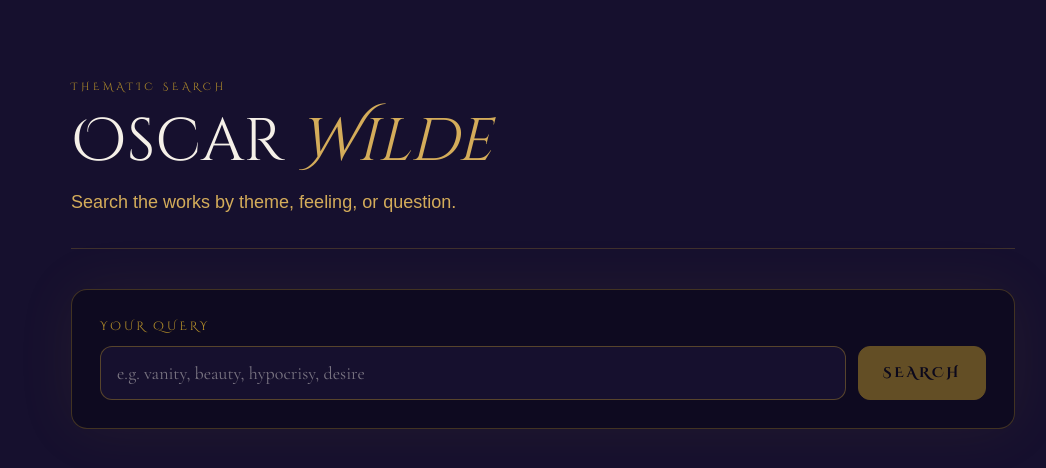
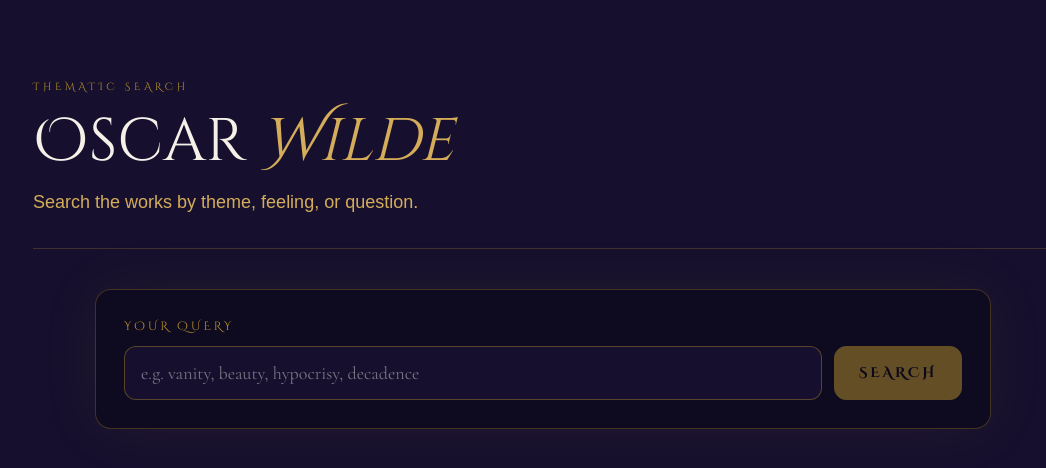
Before and after one commit to basilleaf/ask-oscar, a Next.js app: page / in a window 1280 px wide. Shown: the top 468 px of the page, without its empty margins (97-1143 px from the left). Built offline with nearby package versions, Linux system fonts and the light colour scheme; a web font is replaced by a local one.

Commit message:
style and copy fixes

```diff
--- a/app/page.tsx
+++ b/app/page.tsx
@@ -97,7 +97,7 @@ export default function Home() {
     <div
       className={`min-h-screen bg-[#16102e] text-[#f5f0e8] ${cormorant.className}`}
     >
-      <div className="mx-auto flex w-full max-w-5xl flex-col px-6 py-12 sm:px-10 lg:py-20">
+      <div className="mx-auto flex w-full max-w-[1100px] flex-col px-6 py-12 sm:px-10 lg:py-20">
         <header className="mb-10 border-b border-[#b8922a]/25 pb-8">
           <p
             className={`${cinzel.className} mb-4 text-[0.65rem] uppercase tracking-[0.35em] text-[#b8922a]`}
@@ -119,7 +119,7 @@ export default function Home() {
         <main className="space-y-8">
           <form
             onSubmit={onSearch}
-            className="rounded-2xl border border-[#b8922a]/30 bg-[#0a0818]/60 p-5 shadow-[0_0_60px_rgba(184,146,42,0.08)] sm:p-7"
+            className="mx-auto w-full max-w-4xl rounded-2xl border border-[#b8922a]/30 bg-[#0a0818]/60 p-5 shadow-[0_0_60px_rgba(184,146,42,0.08)] sm:p-7"
           >
             <label
               htmlFor="themeQuery"
@@ -132,7 +132,7 @@ export default function Home() {
                 id="themeQuery"
                 value={query}
                 onChange={(event) => setQuery(event.target.value)}
-                placeholder="e.g. vanity, beauty, hypocrisy, desire"
+                placeholder="e.g. vanity, beauty, hypocrisy, decadence"
                 className="w-full rounded-xl border border-[#b8922a]/40 bg-[#16102e] px-4 py-3 text-lg text-[#f5f0e8] outline-none placeholder:text-[#f5f0e8]/45 focus:border-[#d4ac5a] focus:ring-2 focus:ring-[#d4ac5a]/40"
               />
               <button
@@ -153,7 +153,7 @@ export default function Home() {
 
           {result ? (
             <section className="space-y-6">
-              <div className="rounded-2xl border border-[#b8922a]/35 bg-[#0e0b1c]/70 p-6">
+              <div className="mx-auto w-full max-w-4xl rounded-2xl border border-[#b8922a]/35 bg-[#0e0b1c]/70 p-6">
                 <p
                   className={`${cinzel.className} mb-2 text-xs uppercase tracking-[0.25em] text-[#b8922a]`}
                 >
@@ -164,7 +164,7 @@ export default function Home() {
                 </p>
               </div>
 
-              <div className="space-y-4">
+              <div className="mx-auto w-full max-w-4xl space-y-4">
                 <p
                   className={`${cinzel.className} text-xs uppercase tracking-[0.25em] text-[#b8922a]`}
                 >
```
